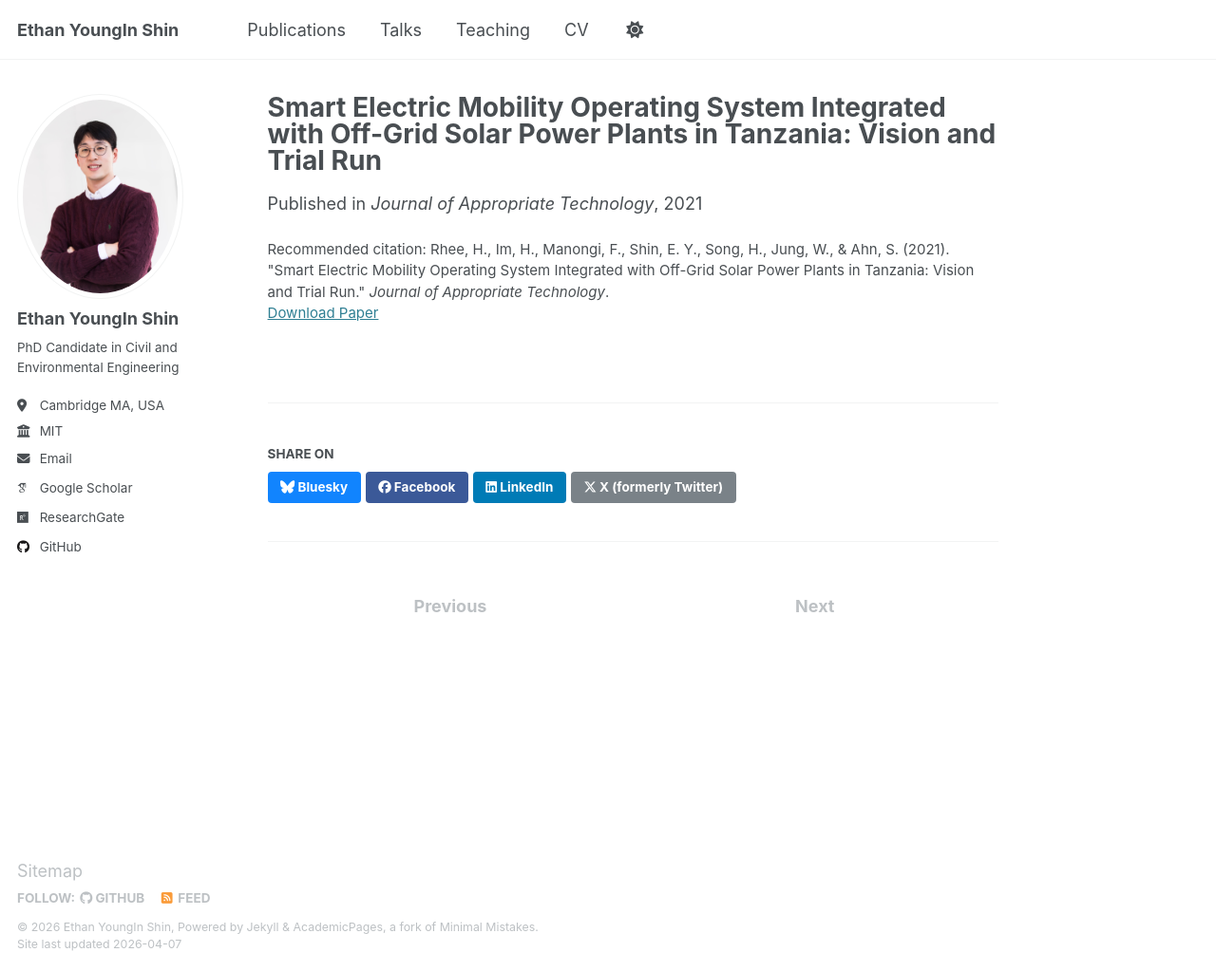
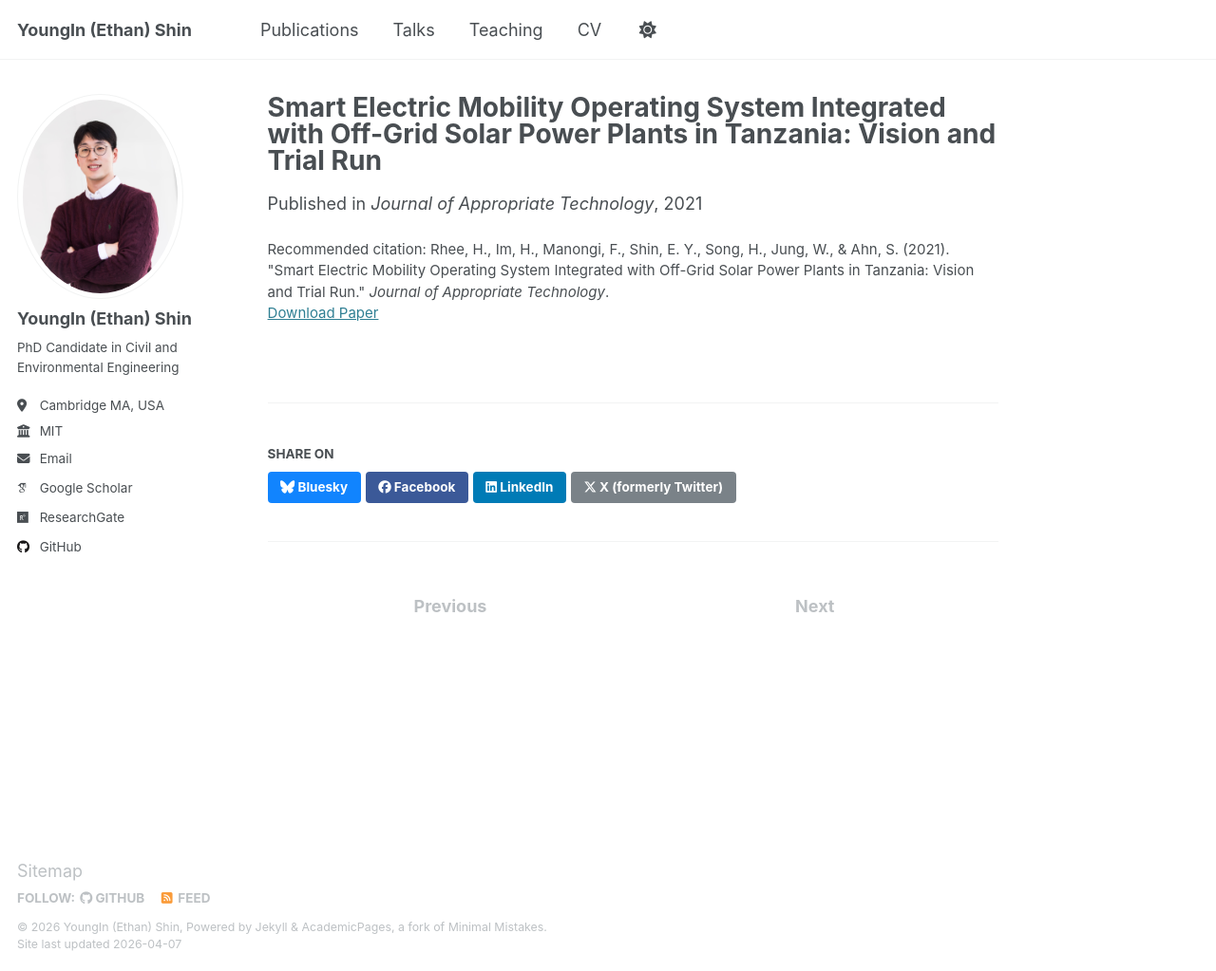
Before and after one commit to duddlshin/duddlshin.github.io, a Jekyll site: the page built from _publications/2021-smart_electric_mobility.md, in a window 1280 px wide and 1023 px high. Shown: the whole window at 95% size. Built offline with Jekyll 4.4.1, drawn with Linux system fonts in a browser that asks for light colours; some web fonts are replaced.

```diff
--- a/_config.yml
+++ b/_config.yml
@@ -9,9 +9,9 @@
 # Basic Site Settings
 locale                   : "en-US"
 site_theme               : "default"
-title                    : "Ethan YoungIn Shin"
+title                    : "YoungIn (Ethan) Shin"
 title_separator          : "-"
-name                     : &name "Ethan YoungIn Shin"
+name                     : &name "YoungIn (Ethan) Shin"
 description              : &description "personal description"
 url                      : https://duddlshin.github.io # the base hostname & protocol for your site e.g. "https://[your GitHub username].github.io"
 baseurl                  : "" # the subpath of your site, e.g. "/blog"
@@ -23,7 +23,7 @@ repository               : "academicpages/academicpages.github.io"
 author:
   # Biographic information
   avatar           : "github_bio_photo.jpeg"
-  name             : "Ethan YoungIn Shin"
+  name             : "YoungIn (Ethan) Shin"
   pronouns         : # "he/him"
   bio              : "PhD Candidate in Civil and Environmental Engineering"
   location         : "Cambridge MA, USA"
@@ -38,7 +38,7 @@ author:
   orcid            : # "http://orcid.org/yourorcidurl"
   semantic         : # URL
   pubmed           : # "https://www.ncbi.nlm.nih.gov/pubmed/?term=john+snow"
-  researchgate     : "https://www.researchgate.net/profile/Ethan-Shin-4?ev=hdr_xprf"
+  researchgate     : "https://www.researchgate.net/profile/Youngin-Shin-3?ev=hdr_xprf"
   scopus           : # URL
 
   # Repositories and software development
```
Also changed, not shown: _publications/2021-smart_electric_mobility.md (+1 -1 lines), _publications/2024-heterogeneous_roughness_uq.md (+1 -1 lines), _pages/teaching.html (line endings or trailing spaces).
